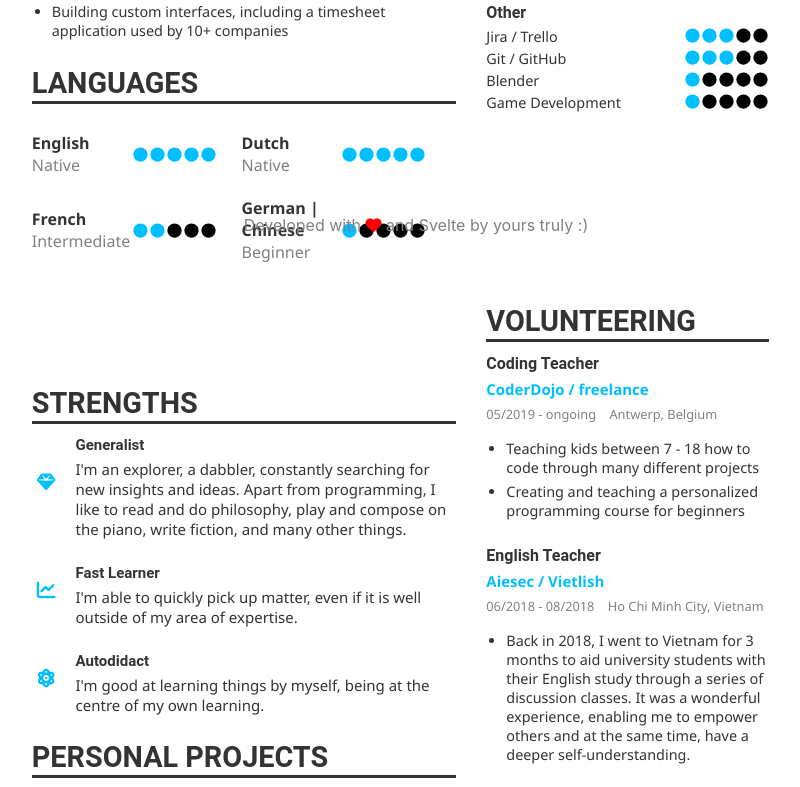
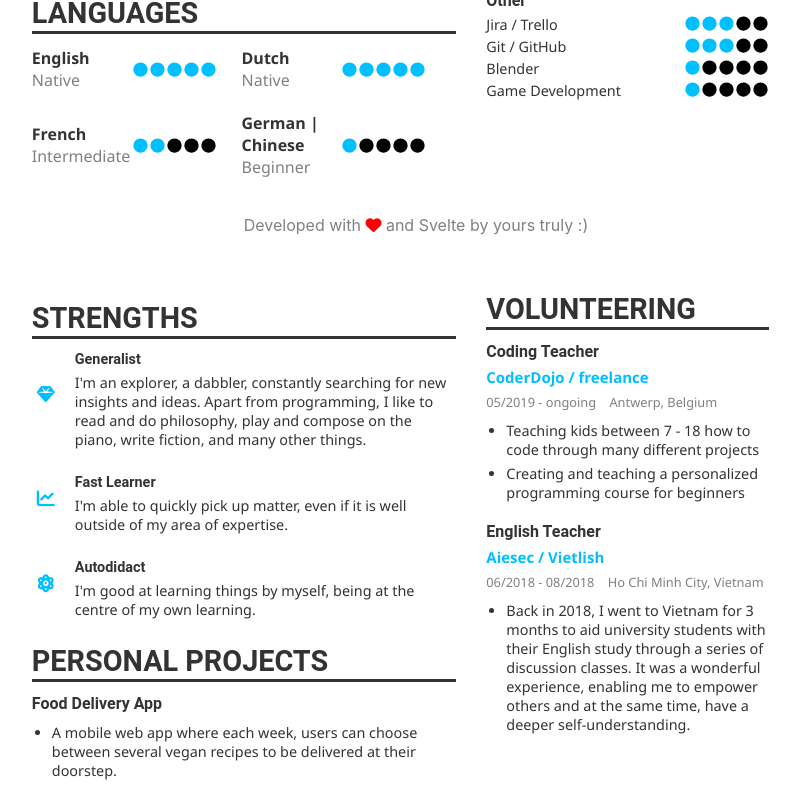
Before and after one commit to sebbasim/cv-gen, a Svelte app: page / in a window 1280 px wide. Shown: the part 900-1687 px from the top of the page, without its empty margins (14-814 px from the left). Built offline with nearby package versions, Linux system fonts and the light colour scheme.

Commit message:
minor style improvements

```diff
--- a/src/components/Languages.svelte
+++ b/src/components/Languages.svelte
@@ -36,7 +36,7 @@
         grid-template-columns: 1fr 1fr;
         row-gap: 10px;
         column-gap: 10px;
-        margin: 15px 15px 15px 0px;
+        margin: 0px 15px 15px 0px;
     }
     #flex-container {
         display: flex;
--- a/src/components/Projects.svelte
+++ b/src/components/Projects.svelte
@@ -19,7 +19,7 @@
 
 <style>
     ul {
-        margin-top: 5px;
+        margin: 5px 0px;
         padding-left: 20px;
     }
     li {
--- a/src/components/Strengths.svelte
+++ b/src/components/Strengths.svelte
@@ -20,7 +20,7 @@
     .flex-container {
         display: flex;
         align-items: center;
-        font-size: 15px;
+        font-size: 0.9em;
         gap: 20px;
         justify-content: space-between;
         margin-left: 5px;
--- a/src/components/Summary.svelte
+++ b/src/components/Summary.svelte
@@ -7,7 +7,7 @@
 
 <div>
     <Title title="Summary" />
-    <List {bullet_points} font_size="1em" />
+    <List {bullet_points} font_size="0.9em" />
 </div>
 
 <style>
--- a/src/style-components/List.svelte
+++ b/src/style-components/List.svelte
@@ -20,5 +20,6 @@
     }
     ul {
         padding-left: 20px;
+        margin: 10px 0px;
     }
 </style>
```
